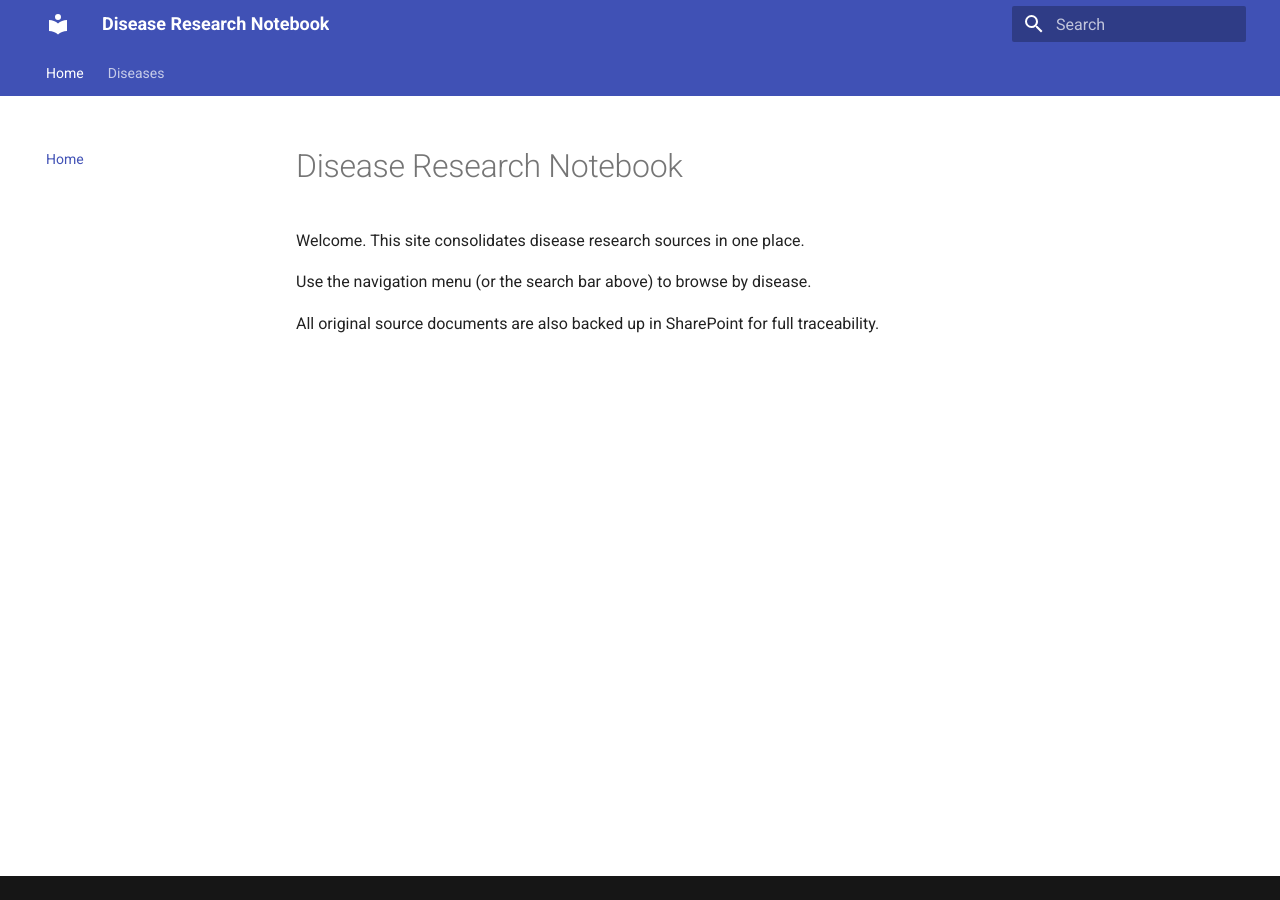
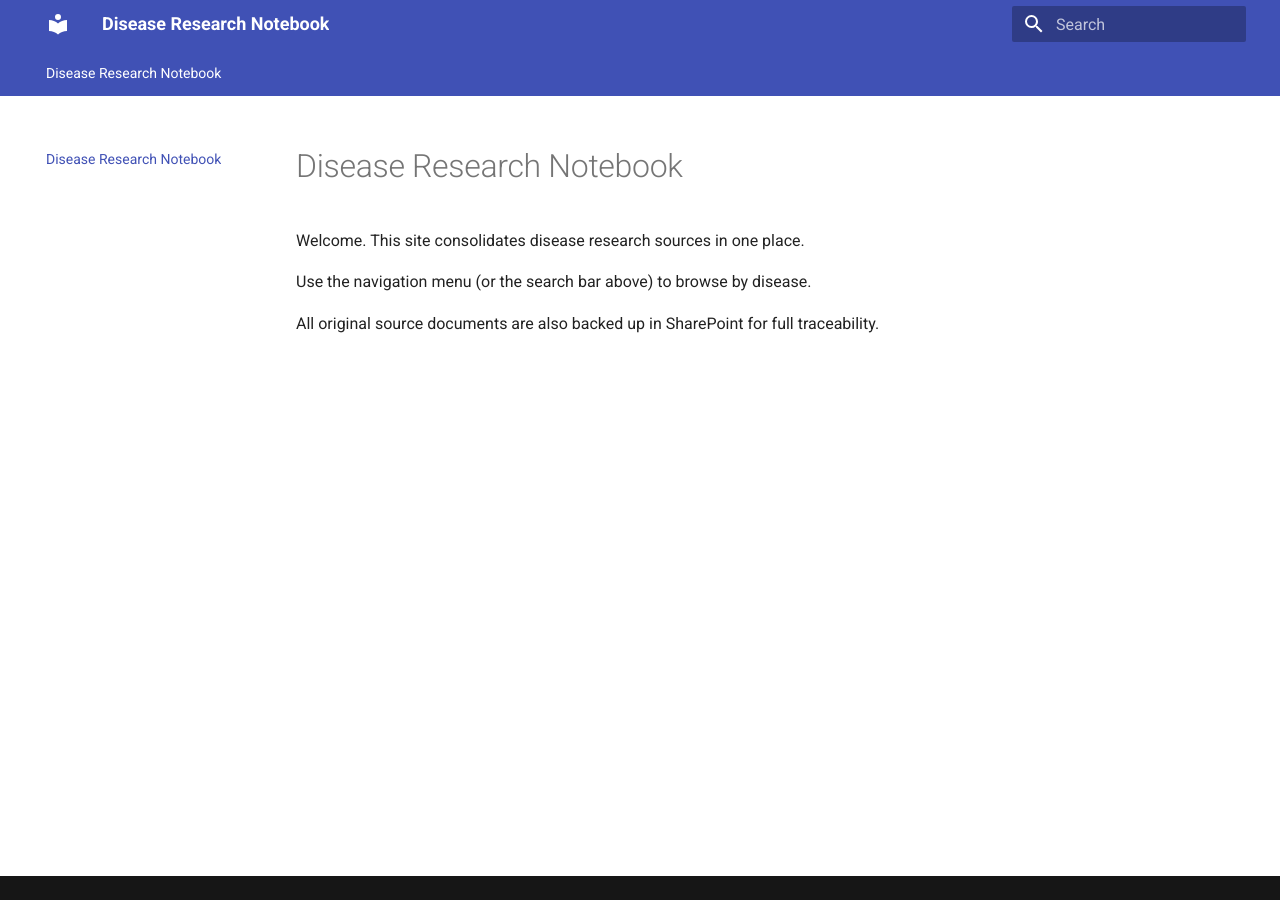
Before and after one commit to NaomiStamler/rare-diseases, an MkDocs documentation site: the page built from docs/index.md, in a window 1280 px wide. Built offline with MkDocs 1.6.1 and Material for MkDocs 9.7.7, drawn with Linux system fonts in a browser that asks for light colours; some of the changed lines change nothing that is shown.

Commit message:
Update mkdocs.yml

```diff
--- a/mkdocs.yml
+++ b/mkdocs.yml
@@ -10,11 +10,6 @@ theme:
     - search.suggest
     - content.code.copy
 
-nav:
-  - Home: index.md
-  - Diseases:
-      - Example Disease: diseases/example-disease.md
-
 # This makes sure search engines don't index the site
 extra:
   generator: false
```
